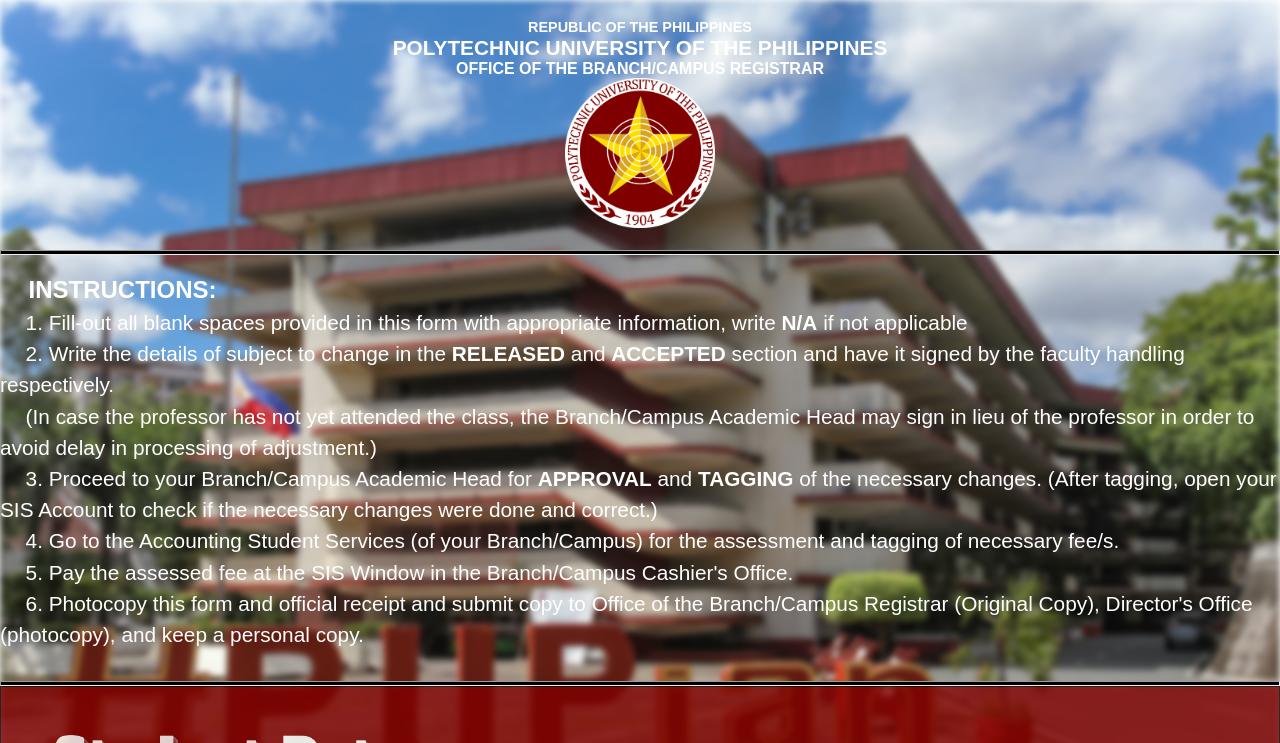
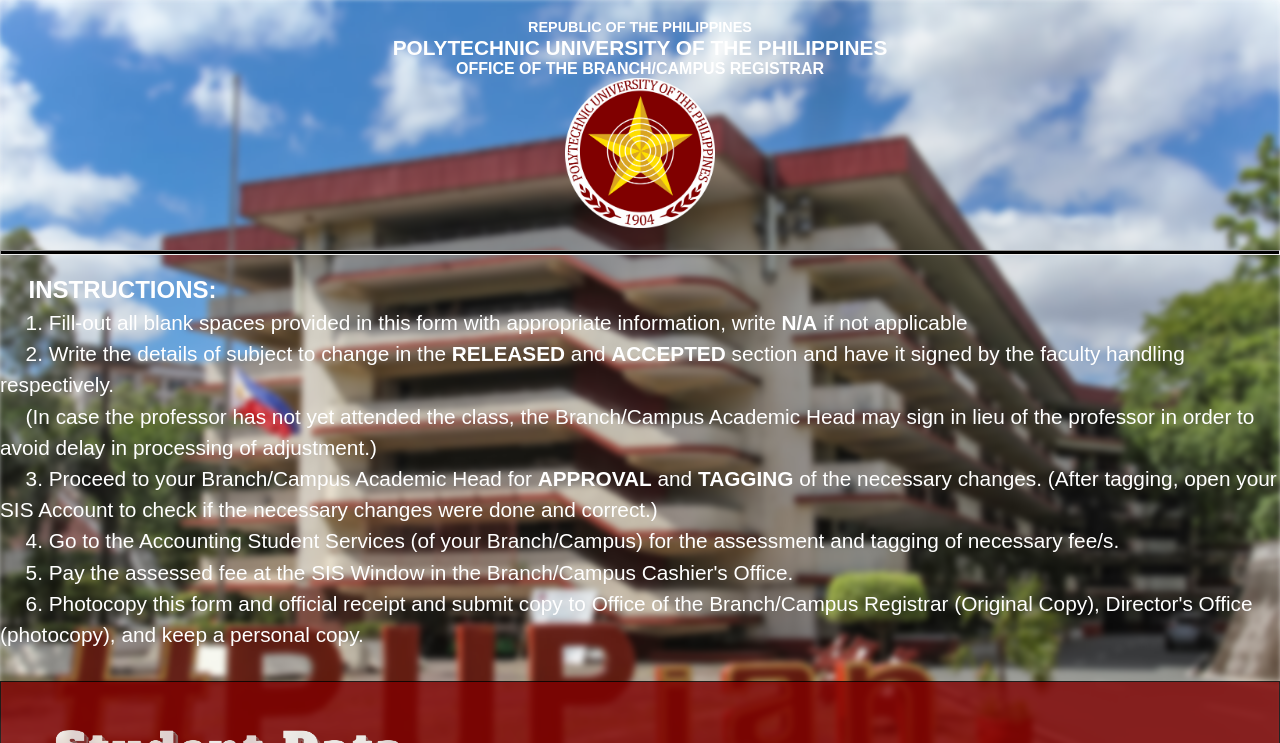
Before and after one commit to Zerooaa/Web-Dev-Project, a plain HTML site: page Project/Task 2.html in a window 1280 px wide. Shown: the top 743 px of the page. Drawn offline with Linux system fonts and the light colour scheme.

Commit message:
Update Task 2.html

```diff
--- a/Project/Task 2.html
+++ b/Project/Task 2.html
@@ -36,8 +36,6 @@
         <p>6. Photocopy this form and official receipt and submit copy to Office of the Branch/Campus Registrar (Original Copy), Director's Office (photocopy), and keep a personal copy.</p>
         <br>
     </div>
-
-    <hr style="height:3px;background-color: black;">
     <div class="background3">
         <div class="backgroundx">
             <img src="https://github.com/Zerooaa/Web-Dev-Project/blob/main/Images/Form%201%20Pic.png?raw=true" height="200" style="padding-left: -1%;">
@@ -188,6 +186,7 @@
             </div>
         </div>
     </div>
+    <div class="background4"></div>
 
     <script src="script.js"></script>
 </body>
```
